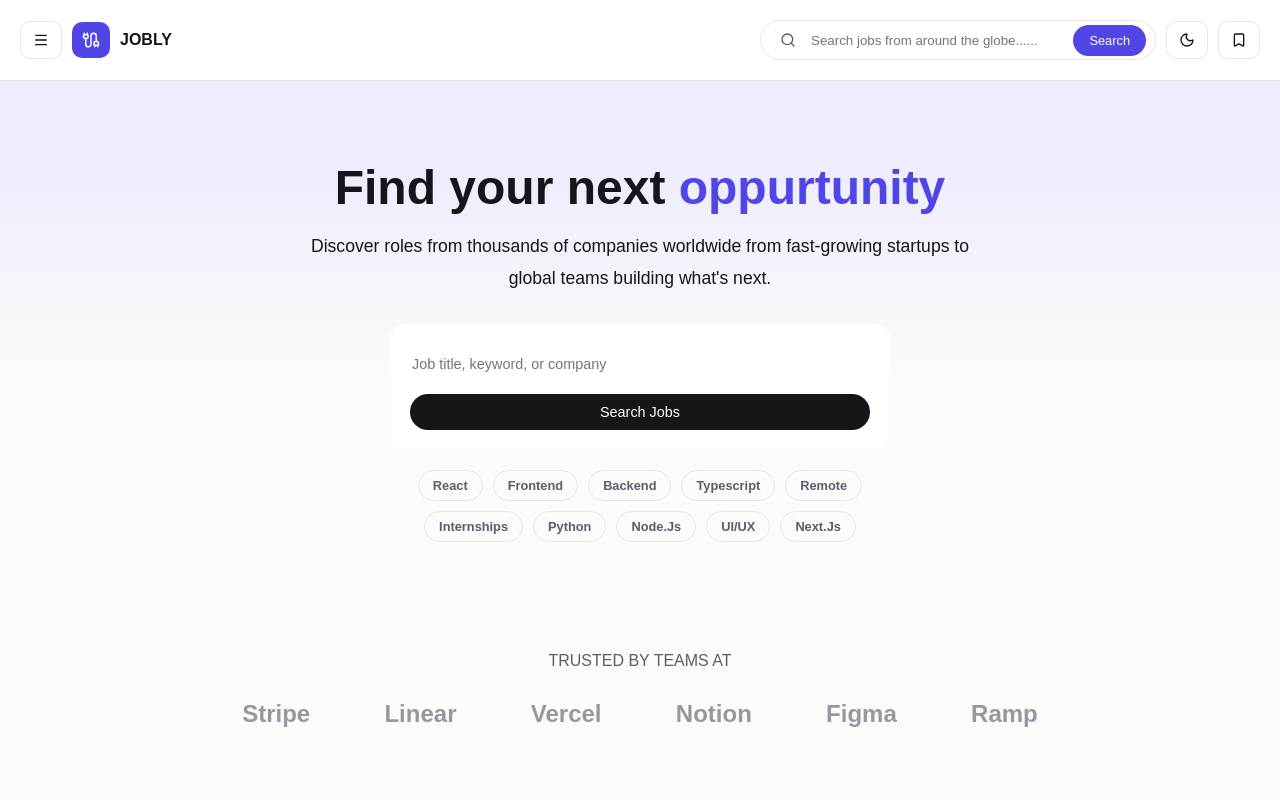
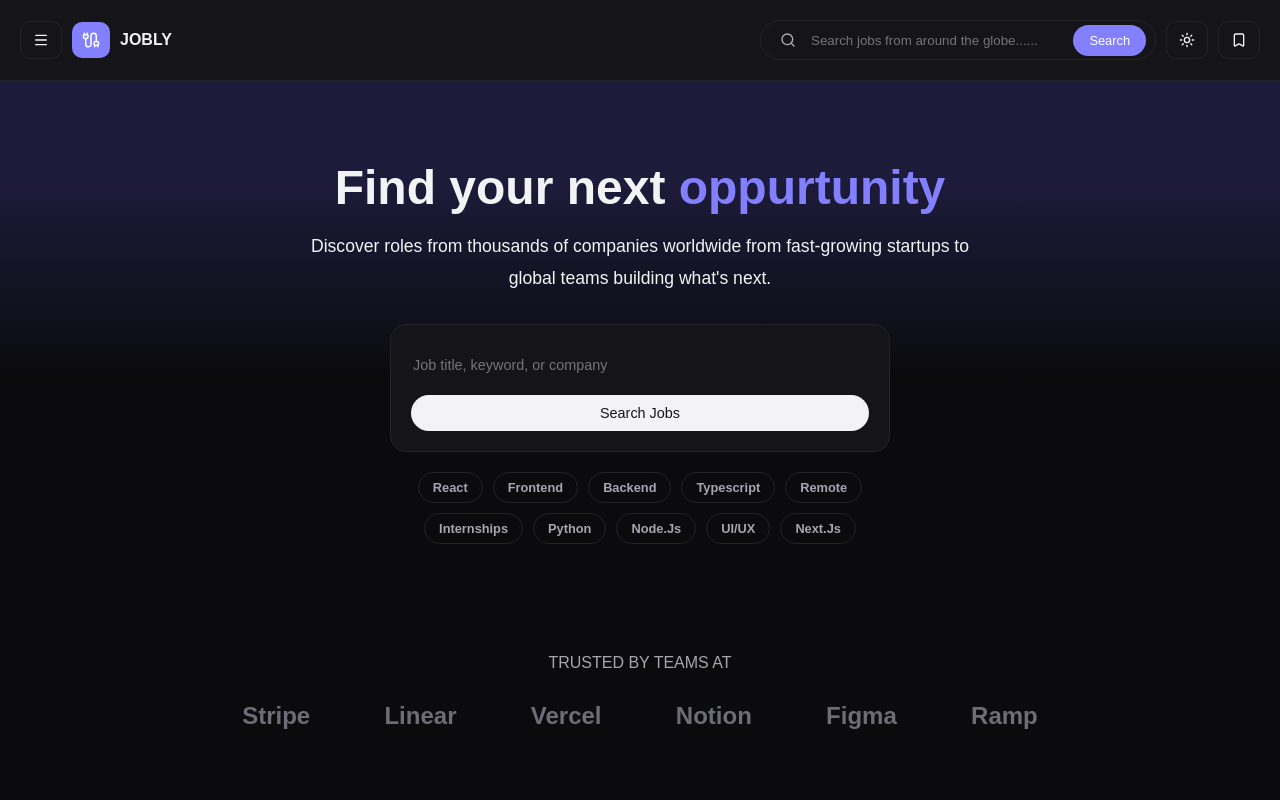
Before and after one commit to Dannyk24/JOBLY, a React (Vite) app: page / in a window 1280 px wide. Shown: the top 800 px of the page. Built offline with nearby package versions, Linux system fonts and the light colour scheme.

Commit message:
build darkmode feature

```diff
--- a/src/components/shared/Navbar/Navbar.tsx
+++ b/src/components/shared/Navbar/Navbar.tsx
@@ -1,11 +1,19 @@
-import { Bookmark, Menu, Moon, Search } from "lucide-react";
-import { useState } from "react";
+import { Bookmark, Menu, Moon, Search, Sun } from "lucide-react";
+import { useEffect, useState } from "react";
 import "./Navbar.css";
 import { Logo } from "../../ui/logo/Logo";
 import { Sidebar } from "../Sidebar/Sidebar";
 
 function Navbar() {
   const [isSidebarOpen, setIsSidebarOpen] = useState(false);
+  const [theme, setTheme] = useState(() => {
+    return localStorage.getItem("jobly-theme") ?? "dark"; //Default to dark if user has no saved theme
+  });
+
+  useEffect(() => {
+    localStorage.setItem("jobly-theme", theme);
+    document.documentElement.classList.toggle("dark", theme === "dark");
+  }, [theme]);
 
   return (
     <header>
@@ -30,8 +38,13 @@
           <button className="cta primary-cta header-search-cta">Search</button>
         </div>
         <div className="header-icons">
-          <div className="header-icon">
-            <Moon />
+          <div
+            className="header-icon"
+            onClick={() => {
+              setTheme(theme === "dark" ? "light" : "dark");
+            }}
+          >
+            {theme === "dark" ? <Sun /> : <Moon />}
           </div>
           <div className="header-icon">
             <Bookmark />
--- a/src/index.css
+++ b/src/index.css
@@ -37,7 +37,7 @@
   --border: #232328;
   --border-2: #2C2C32;
   --accent: #8280FF;
-  --accent-2: #A78BFA;
+  --accent-2: #5b59e8;
   --accent-soft: #1D1B3A;
   --accent-contrast: #0B0B0E;
   --ring: rgba(130, 128, 255, .22);
@@ -58,6 +58,7 @@
   max-width: 1300px;
   color: var(--text);
   font-family: var(--primary-font);
+  transition: var(--general-transition);
 }
 
 a {
@@ -121,7 +122,7 @@
 }
 
 .app-page {
-  padding: 80px 20px;
+  padding: 100px 20px;
   width: 100%;
   height: 100%;
 }
--- a/src/pages/home/HeroSection/HeroSection.css
+++ b/src/pages/home/HeroSection/HeroSection.css
@@ -36,6 +36,7 @@
     border-radius: var(--radius-md);
     transition: var(--general-transition);
     outline-width: 0px;
+    border: 1px solid var(--border);
 }
 
 .main-search-input-container:has(input:focus) {
```
